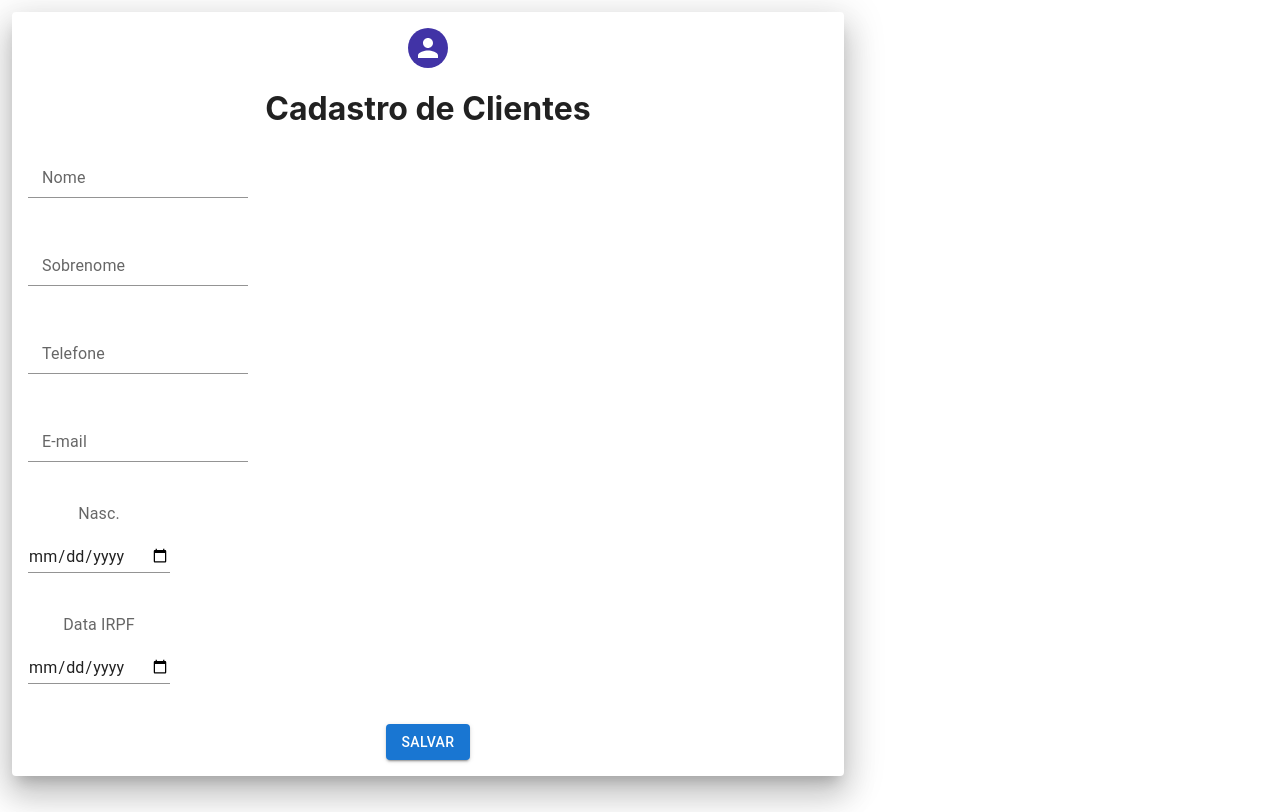
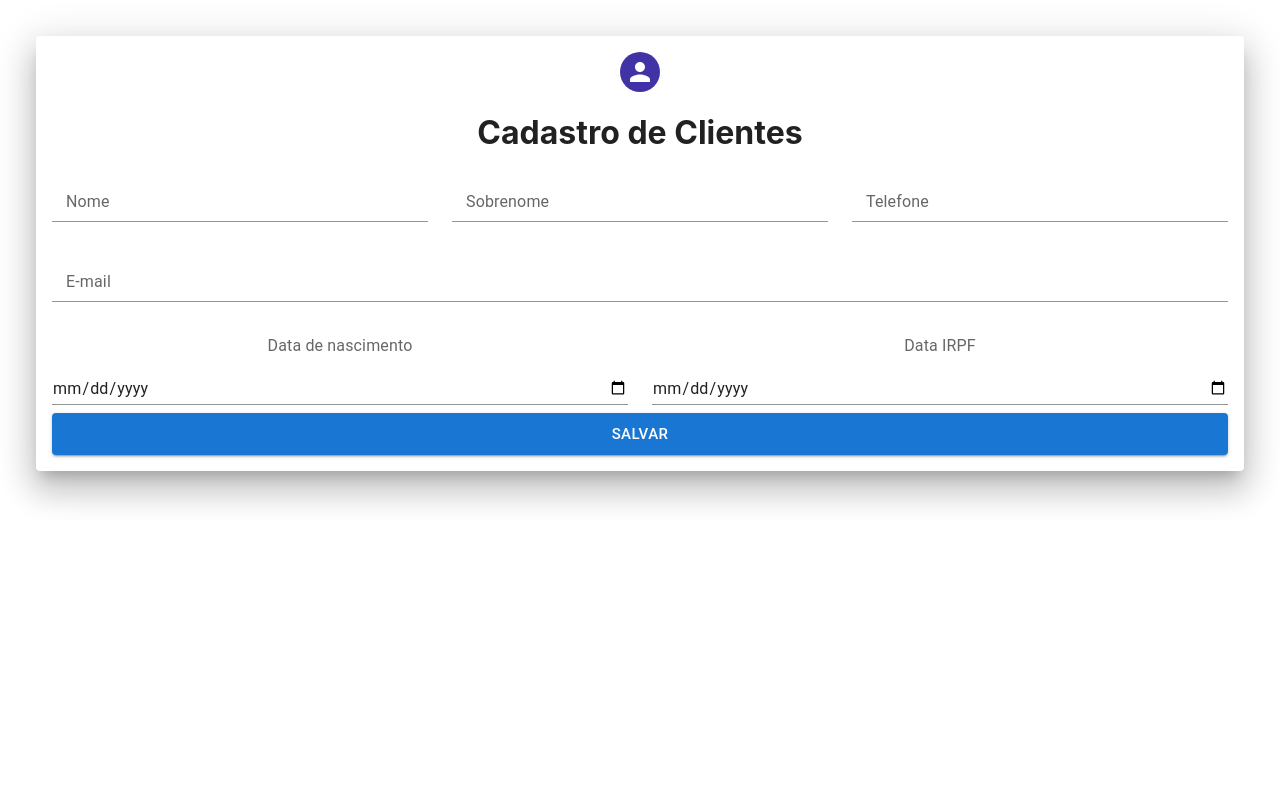
Before and after one commit to luciana-rodrigues/impacta_projeto, a React (Create React App) app in the folder front/: page / in a window 1280 px wide. Built offline with nearby package versions, Linux system fonts and the light colour scheme.

Commit message:
feat: design to use grid and aligned paper

```diff
--- a/front/src/App.js
+++ b/front/src/App.js
@@ -11,7 +11,7 @@ function App() {
   return (
     <div>
       { toast && <Toaster text={toast.text} color={toast.color} onClose={() => setToast(false)} /> }
-      <div style={{ padding: '20px' }}>
+      <div style={{ padding: '20px', alignContent: 'center', justifyContent: "center", display: "flex"}}>
         <New onSuccess={response => setToast(response)} />
       </div>
     </div>
--- a/front/src/client/New.js
+++ b/front/src/client/New.js
@@ -1,4 +1,4 @@
-import { Grid, Button, Paper, Avatar, Stack, FormControl, InputLabel, Input, FormLabel } from "@mui/material";
+import { Grid, Button, Paper, Avatar, FormControl, InputLabel, Input, FormLabel } from "@mui/material";
 
 import ClientService from "./client.service";
 import { useForm } from "react-hook-form";
@@ -21,79 +21,80 @@ export function New(props) {
   }
 
     return (
-      <Grid container spacing={3}>
         <Paper
           elevation={20}
           align="center"
+
           sx={{
             padding: 2,
             margin: 2,
-            minWidth: 800,
+            maxWidth: 1200,
             backgroundColor: "rgba(0,0,0,0.05",
           }}
         >
           <Avatar style={avatarStyle}></Avatar>
           <h1>Cadastro de Clientes</h1>
           <form onSubmit={handleSubmit(onSubmit)}>
-            <Stack spacing={2} direction="row" sx={{ marginBottom: 4 }}>
-                <FormControl>
-                  <InputLabel htmlFor="nome">Nome</InputLabel>
-                  <Input {...register("nome", { required: true })} id="nome" aria-describedby="nome-helper" />
+            <Grid container spacing={3} >
+            <Grid item xs={12} md={4}>
+                <FormControl fullWidth >
+                  <InputLabel htmlFor="nome" >Nome</InputLabel>
+                  <Input   {...register("nome", { required: true })} id="nome" aria-describedby="nome-helper" />
                   <span style={{ color: 'red', fontSize: '12px', marginTop: '8px' }}>
                     {errors.nome && <span>Este campo é obrigatório</span>}
                   </span>
                 </FormControl>
-              </Stack>
-              <Stack spacing={2} direction="row" sx={{ marginBottom: 4 }}>
-                <FormControl>
+              </Grid>
+              <Grid item xs={12} md={4}>
+                <FormControl fullWidth>
                   <InputLabel htmlFor="sobrenome">Sobrenome</InputLabel>
                   <Input {...register("sobrenome", { required: true })} id="sobrenome" aria-describedby="sobrenome-helper" />
                   <span style={{ color: 'red', fontSize: '12px', marginTop: '8px' }}>
                     {errors.sobrenome && <span>Este campo é obrigatório</span>}
                   </span>
                 </FormControl>
-              </Stack>
-              <Stack spacing={2} direction="row" sx={{ marginBottom: 4 }}>
-                <FormControl>
+              </Grid>
+              <Grid item xs={12} md={4}>
+                <FormControl fullWidth>
                   <InputLabel htmlFor="telefone">Telefone</InputLabel>
                   <Input {...register("telefone", { required: true })} id="telefone" aria-describedby="telefone-helper"/>
                   <span style={{ color: 'red', fontSize: '12px', marginTop: '8px' }}>
                     {errors.telefone && <span>Este campo é obrigatório</span>}
                   </span>
                 </FormControl>
-              </Stack>
-              <Stack spacing={2} direction="row" sx={{ marginBottom: 4 }}>
-                <FormControl>
+              </Grid>
+              <Grid item xs={12}>
+                <FormControl fullWidth>
                   <InputLabel htmlFor="email">E-mail</InputLabel>
                   <Input {...register("email", { required: true })} id="email" />
                   <span style={{ color: 'red', fontSize: '12px', marginTop: '8px' }}>
                     {errors.email && <span>Este campo é obrigatório</span>}
                   </span>
                 </FormControl>
-              </Stack>
-              <Stack spacing={2} direction="row" sx={{ marginBottom: 4 }}>
-                <FormControl>
-                  <FormLabel htmlFor="data_nasc">Nasc.</FormLabel>
+              </Grid>
+              <Grid item xs={12} md={6}>
+                <FormControl fullWidth>
+                  <FormLabel htmlFor="data_nasc" >Data de nascimento</FormLabel>
                   <Input {...register("data_nasc", { required: true })} type="date" id="data_nasc" aria-describedby="data_nasc-helper" />
                   <span style={{ color: 'red', fontSize: '12px', marginTop: '8px' }}>
                     {errors.data_nasc && <span>Este campo é obrigatório</span>}
                   </span>
                 </FormControl>
-              </Stack>
-              <Stack spacing={2} direction="row" sx={{ marginBottom: 4 }}>
-                <FormControl>
+              </Grid>
+              <Grid item xs={12} md={6}>
+                <FormControl fullWidth>
                   <FormLabel htmlFor="data-irpf">Data IRPF</FormLabel>
                   <Input {...register("data_ir", { required: true })} type="date" id="data-irpf" aria-describedby="data-irp-helper" />
                   <span style={{ color: 'red', fontSize: '12px', marginTop: '8px' }}>
                     {errors.data_ir && <span>Este campo é obrigatório</span>}
                   </span>
                 </FormControl>
-              </Stack>
-              <Button type="submit" variant="contained" color="primary">
+              </Grid>
+              </Grid>
+              <Button type="submit" variant="contained" size="large" color="primary" fullWidth>
                   Salvar
               </Button>
           </form>
         </Paper>
-      </Grid>
     )
   }
```
